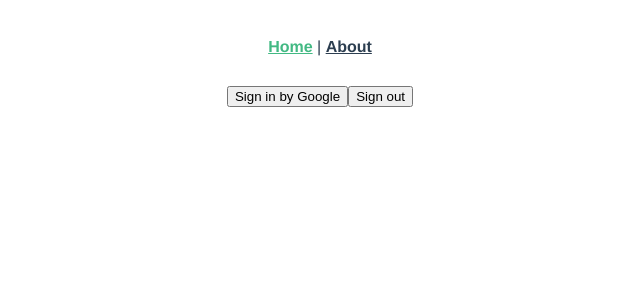
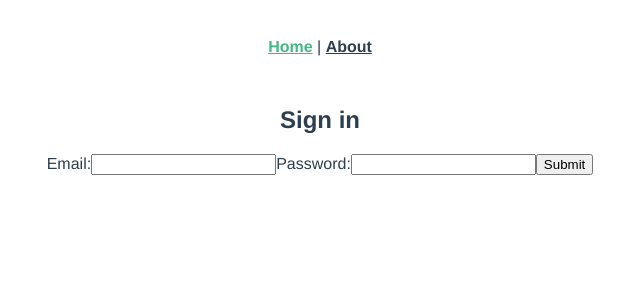
Before and after one commit to SimpllleUser/auth-sys, a Vue app: page / in a window 1280 px wide. Shown: the top 300 px of the page, without its empty margins (320-960 px from the left). Built offline with nearby package versions, Linux system fonts and the light colour scheme.

Commit message:
feat: add demo email password

```diff
--- /dev/null
+++ b/src/components/AuthForm.vue
@@ -0,0 +1,45 @@
+<script setup lang="ts">
+import { computed, ComputedRef, ref } from 'vue';
+import { storeToRefs } from 'pinia';
+import { UserParams } from '@/services/emailPassword-auth';
+import { useEmailPasswordStore } from '../store/useEmailPasswordAuth';
+
+const emailPasswordStore = useEmailPasswordStore();
+
+const { signIn, signUp, signOut } = emailPasswordStore;
+const { currentUser, isAuthed } = storeToRefs(emailPasswordStore);
+
+const isSignIn = ref(true);
+
+const actionName = computed(() => (isSignIn.value ? 'Sign in' : 'Sign Up'));
+const actionMethod = computed(() => (isSignIn.value ? signIn : signUp));
+const userForm = ref({
+  email: '',
+  password: '',
+});
+
+const onSubmit = async () => {
+  await actionMethod.value(userForm.value);
+};
+</script>
+
+<template>
+  <div>
+    <h2 @click="isSignIn = !isSignIn">{{ actionName }}</h2>
+    <form @submit.prevent="onSubmit">
+      <label for="email">Email:</label>
+      <input type="email" id="email" v-model="userForm.email" required />
+
+      <label for="password">Password:</label>
+      <input type="password" id="password" v-model="userForm.password" required />
+
+      <button type="submit" v-if="!isAuthed">Submit</button>
+      <button v-else type="button" @click="signOut">signOut</button>
+    </form>
+    <div>
+      {{ currentUser }}
+    </div>
+  </div>
+</template>
+
+<style scoped></style>
--- a/src/services/base-auth.ts
+++ b/src/services/base-auth.ts
@@ -1,4 +1,4 @@
-import fireBaseAuth, {
+import {
   getAuth,
   onAuthStateChanged,
   CompleteFn,
@@ -6,6 +6,7 @@ import fireBaseAuth, {
   NextOrObserver,
   User,
   UserCredential,
+  signOut as signOutGoogle,
 } from 'firebase/auth';
 import { Ref } from 'vue';
 import { Nullable } from '@/types/base';
@@ -15,7 +16,7 @@ export type BaseUser = User;
 
 export const signOut = (successCallBack?: () => void, errorCallBack?: (e: unknown) => void) => async (): Promise<void> => {
   try {
-    await fireBaseAuth.signOut(getAuth());
+    await signOutGoogle(getAuth());
     if (successCallBack) successCallBack();
   } catch (error) {
     if (errorCallBack) errorCallBack(error);
--- a/src/views/HomeView.vue
+++ b/src/views/HomeView.vue
@@ -1,9 +1,10 @@
 <template>
   <div class="home">
-    <img v-if="currentUser" alt="Vue logo" :src="currentUser.photoURL" />
+    <auth-form />
+    <!-- <img v-if="currentUser" alt="Vue logo" :src="currentUser.photoURL" />
     <button @click="signIn">Sign in by Google</button>
     <button @click="signOut">Sign out</button>
-    {{ currentUser }}
+    {{ currentUser }} -->
   </div>
 </template>
 
@@ -11,6 +12,7 @@
 import { storeToRefs } from 'pinia';
 
 import { useGoogleAuthStore } from '../store/useGoogleAuth';
+import AuthForm from '../components/AuthForm.vue';
 
 const googleAuthStore = useGoogleAuthStore();
 
```
